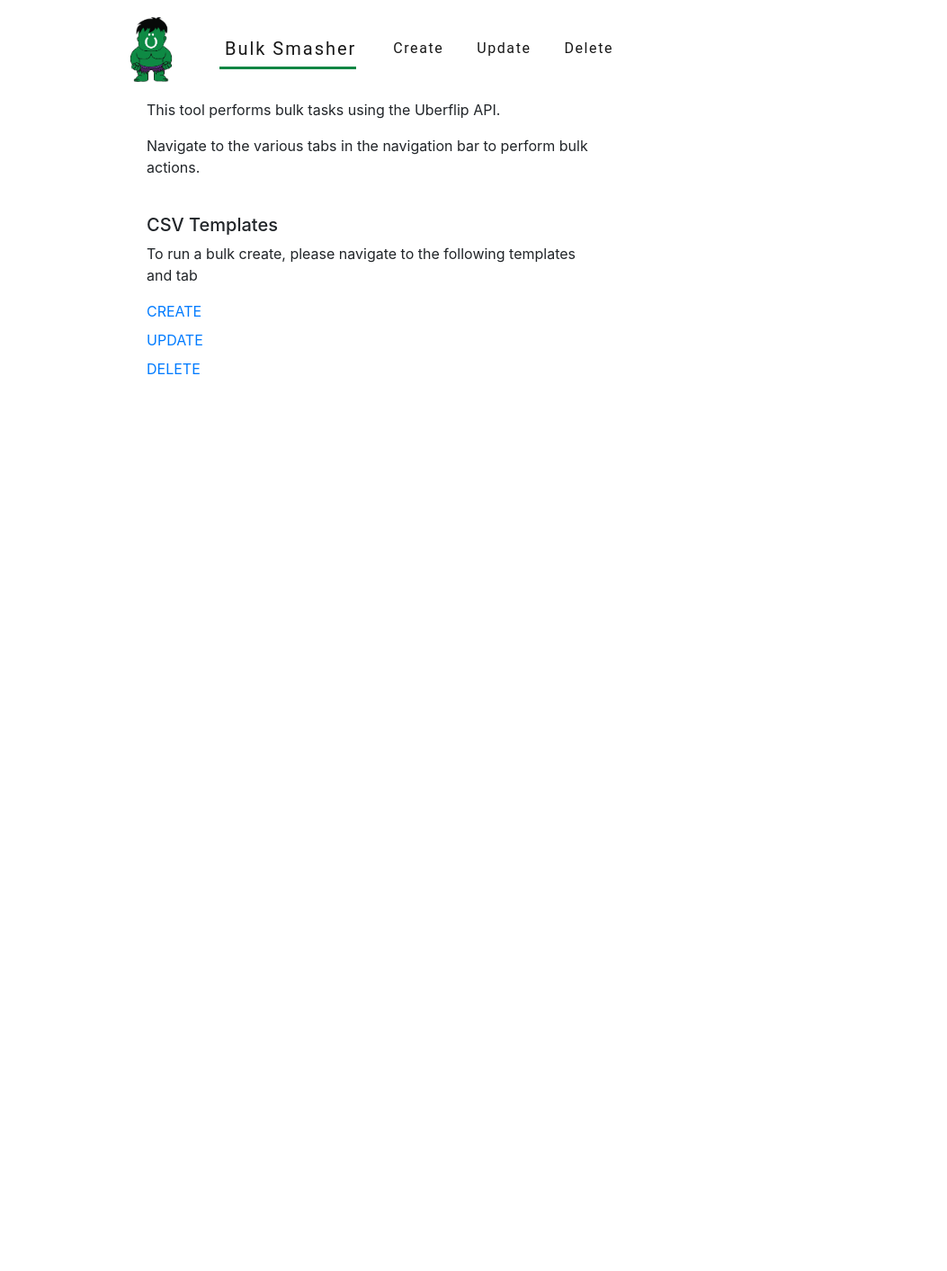
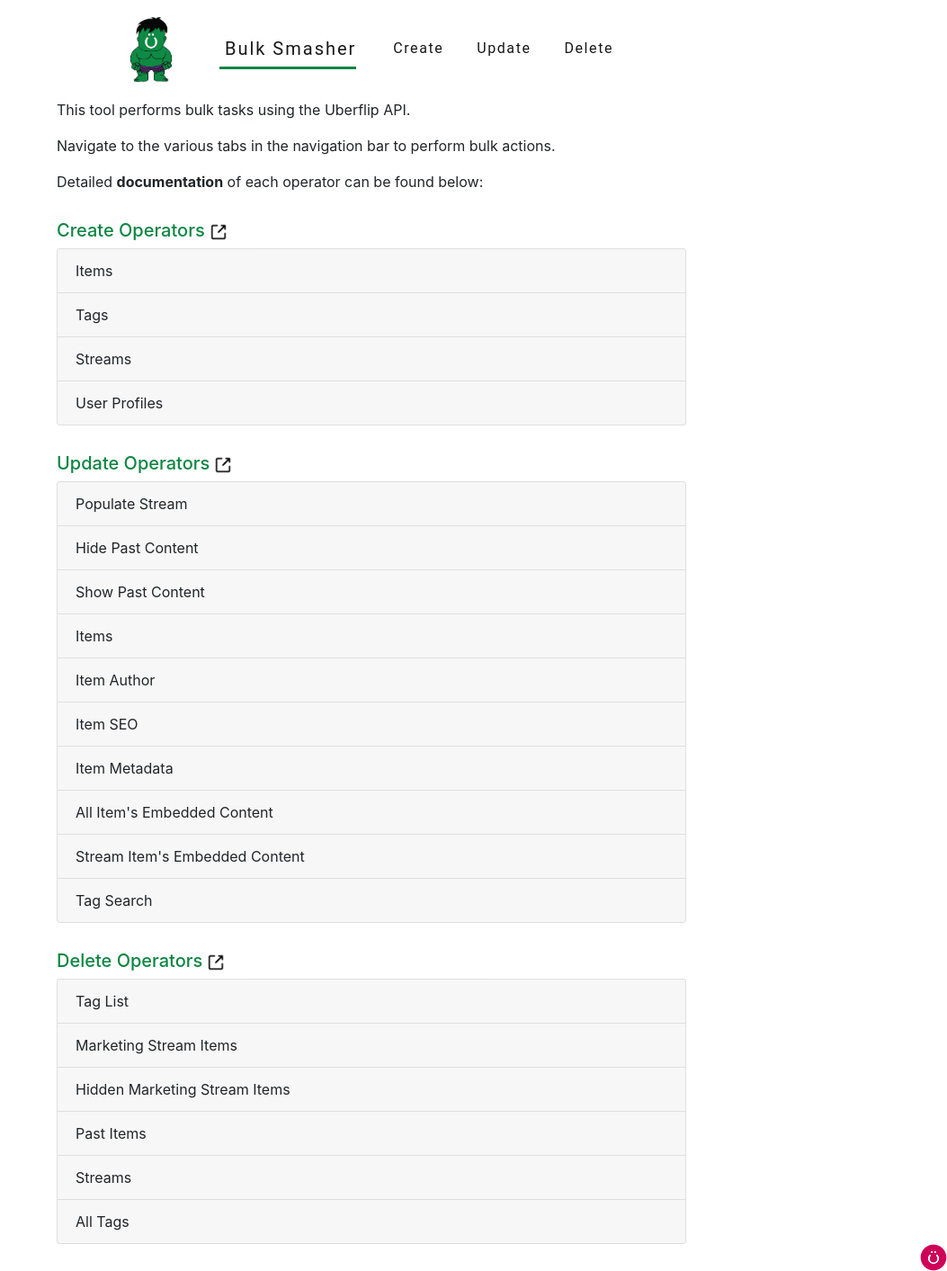
Before and after one commit to RG4421/bulk-smasher, a React (Create React App) app: page / in a window 1280 px wide. Shown: the whole page at 90% size, without its empty margins (227-1280 px from the left). Before the commit the page ends 800 px from the top, so only its background shows below. Built offline with nearby package versions, Linux system fonts and the light colour scheme.

Commit message:
Added in documentation layout

```diff
--- a/src/components/home.hook.js
+++ b/src/components/home.hook.js
@@ -1,6 +1,188 @@
 import React from 'react';
+import Accordion from 'react-bootstrap/Accordion'
+import Card from 'react-bootstrap/Card'
+import newWindow from '../images/newWindow.png'
+import logo from '../images/uf.png'
 
 function home (props) {
+
+    const Create = () => (
+        <Accordion>
+            <h5 style={{marginTop: 30}}><a style={{color: '#0e8643'}} href="https://docs.google.com/spreadsheets/d/1iuoyIPQHMsxZiSOefFQCCPsMSY8eqKUXAPSeg9lWGts/edit?usp=sharing" rel="noopener noreferrer" target="_blank">Create Operators<img style={{marginLeft: 5}} src={newWindow} width="20" height="20" alt="newWindow"/></a></h5>
+        <Card>
+            <Accordion.Toggle as={Card.Header} eventKey="0">
+            Items
+            </Accordion.Toggle>
+            <Accordion.Collapse eventKey="0">
+            <Card.Body>Hello! I'm another body</Card.Body>
+            </Accordion.Collapse>
+        </Card>
+        <Card>
+            <Accordion.Toggle as={Card.Header} eventKey="2">
+            Tags
+            </Accordion.Toggle>
+            <Accordion.Collapse eventKey="1">
+            <Card.Body>Hello! I'm another body</Card.Body>
+            </Accordion.Collapse>
+        </Card>
+        <Card>
+            <Accordion.Toggle as={Card.Header} eventKey="3">
+            Streams
+            </Accordion.Toggle>
+            <Accordion.Collapse eventKey="2">
+            <Card.Body>Hello! I'm another body</Card.Body>
+            </Accordion.Collapse>
+        </Card>
+        <Card>
+            <Accordion.Toggle as={Card.Header} eventKey="4">
+            User Profiles
+            </Accordion.Toggle>
+            <Accordion.Collapse eventKey="3">
+            <Card.Body>Hello! I'm another body</Card.Body>
+            </Accordion.Collapse>
+        </Card>
+        </Accordion>
+    )
+
+    const Update = () => (
+        <Accordion>
+            <h5 style={{marginTop: 30}}><a style={{color: '#0e8643'}} href="https://docs.google.com/spreadsheets/d/1IoKWwlaJFmgkLYsGBh-2frUKVbSwNupsMdWeZOUH9qI/edit?usp=sharing" rel="noopener noreferrer" target="_blank">Update Operators<img style={{marginLeft: 5}} src={newWindow} width="20" height="20" alt="newWindow"/></a></h5>
+            <Card>
+                <Accordion.Toggle as={Card.Header} eventKey="0">
+                Populate Stream
+                </Accordion.Toggle>
+                <Accordion.Collapse eventKey="0">
+                <Card.Body>Hello! I'm another body</Card.Body>
+                </Accordion.Collapse>
+            </Card>
+            <Card>
+                <Accordion.Toggle as={Card.Header} eventKey="2">
+                Hide Past Content
+                </Accordion.Toggle>
+                <Accordion.Collapse eventKey="2">
+                <Card.Body>Hello! I'm another body</Card.Body>
+                </Accordion.Collapse>
+            </Card>
+            <Card>
+                <Accordion.Toggle as={Card.Header} eventKey="3">
+                Show Past Content
+                </Accordion.Toggle>
+                <Accordion.Collapse eventKey="3">
+                <Card.Body>Hello! I'm another body</Card.Body>
+                </Accordion.Collapse>
+            </Card>
+            <Card>
+                <Accordion.Toggle as={Card.Header} eventKey="4">
+                Items
+                </Accordion.Toggle>
+                <Accordion.Collapse eventKey="4">
+                <Card.Body>Hello! I'm another body</Card.Body>
+                </Accordion.Collapse>
+            </Card>
+            <Card>
+                <Accordion.Toggle as={Card.Header} eventKey="4">
+                Item Author
+                </Accordion.Toggle>
+                <Accordion.Collapse eventKey="4">
+                <Card.Body>Hello! I'm another body</Card.Body>
+                </Accordion.Collapse>
+            </Card>
+            <Card>
+                <Accordion.Toggle as={Card.Header} eventKey="4">
+                Item SEO
+                </Accordion.Toggle>
+                <Accordion.Collapse eventKey="4">
+                <Card.Body>Hello! I'm another body</Card.Body>
+                </Accordion.Collapse>
+            </Card>
+            <Card>
+                <Accordion.Toggle as={Card.Header} eventKey="4">
+                Item Metadata
+                </Accordion.Toggle>
+                <Accordion.Collapse eventKey="4">
+                <Card.Body>Hello! I'm another body</Card.Body>
+                </Accordion.Collapse>
+            </Card>
+            <Card>
+                <Accordion.Toggle as={Card.Header} eventKey="4">
+                All Item's Embedded Content
+                </Accordion.Toggle>
+                <Accordion.Collapse eventKey="4">
+                <Card.Body>Hello! I'm another body</Card.Body>
+                </Accordion.Collapse>
+            </Card>
+            <Card>
+                <Accordion.Toggle as={Card.Header} eventKey="4">
+                Stream Item's Embedded Content
+                </Accordion.Toggle>
+                <Accordion.Collapse eventKey="4">
+                <Card.Body>Hello! I'm another body</Card.Body>
+                </Accordion.Collapse>
+            </Card>
+            <Card>
+                <Accordion.Toggle as={Card.Header} eventKey="4">
+                Tag Search
+                </Accordion.Toggle>
+                <Accordion.Collapse eventKey="4">
+                <Card.Body>Hello! I'm another body</Card.Body>
+                </Accordion.Collapse>
+            </Card>
+        </Accordion>
+    )
+
+    const Delete = () => (
+        <Accordion>
+            <h5 style={{marginTop: 30}}><a style={{color: '#0e8643'}} href="https://docs.google.com/spreadsheets/d/1IoKWwlaJFmgkLYsGBh-2frUKVbSwNupsMdWeZOUH9qI/edit?usp=sharing" rel="noopener noreferrer" target="_blank">Delete Operators<img style={{marginLeft: 5}} src={newWindow} width="20" height="20" alt="newWindow"/></a></h5>
+        <Card>
+            <Accordion.Toggle as={Card.Header} eventKey="0">
+            Tag List
+            </Accordion.Toggle>
+            <Accordion.Collapse eventKey="0">
+            <Card.Body>Hello! I'm another body</Card.Body>
+            </Accordion.Collapse>
+        </Card>
+        <Card>
+            <Accordion.Toggle as={Card.Header} eventKey="2">
+            Marketing Stream Items
+            </Accordion.Toggle>
+            <Accordion.Collapse eventKey="2">
+            <Card.Body>Hello! I'm another body</Card.Body>
+            </Accordion.Collapse>
+        </Card>
+        <Card>
+            <Accordion.Toggle as={Card.Header} eventKey="3">
+            Hidden Marketing Stream Items
+            </Accordion.Toggle>
+            <Accordion.Collapse eventKey="3">
+            <Card.Body>Hello! I'm another body</Card.Body>
+            </Accordion.Collapse>
+        </Card>
+        <Card>
+            <Accordion.Toggle as={Card.Header} eventKey="4">
+            Past Items
+            </Accordion.Toggle>
+            <Accordion.Collapse eventKey="4">
+            <Card.Body>Hello! I'm another body</Card.Body>
+            </Accordion.Collapse>
+        </Card>
+        <Card>
+            <Accordion.Toggle as={Card.Header} eventKey="4">
+            Streams
+            </Accordion.Toggle>
+            <Accordion.Collapse eventKey="4">
+            <Card.Body>Hello! I'm another body</Card.Body>
+            </Accordion.Collapse>
+        </Card>
+        <Card>
+            <Accordion.Toggle as={Card.Header} eventKey="4">
+            All Tags
+            </Accordion.Toggle>
+            <Accordion.Collapse eventKey="4">
+            <Card.Body>Hello! I'm another body</Card.Body>
+            </Accordion.Collapse>
+        </Card>
+        </Accordion>
+    )
 
     // Build of webpage
     return (
@@ -9,17 +191,14 @@
 
             <p>Navigate to the various tabs in the navigation bar to perform bulk actions.</p>
 
-            <h5 style={{marginTop: 40}}>CSV Templates</h5>
-            <div>
-                <p>To run a bulk create, please navigate to the following templates and tab</p>
-                <label><a href="https://docs.google.com/spreadsheets/d/1iuoyIPQHMsxZiSOefFQCCPsMSY8eqKUXAPSeg9lWGts/edit?usp=sharing" target="_blank" rel="noopener noreferrer">CREATE</a></label>
-            </div>
-            <div>
-                <label><a href="https://docs.google.com/spreadsheets/d/1IoKWwlaJFmgkLYsGBh-2frUKVbSwNupsMdWeZOUH9qI/edit?usp=sharing" target="_blank" rel="noopener noreferrer">UPDATE</a></label>
-            </div>
-            <div>
-                <label><a href="https://docs.google.com/spreadsheets/d/1VeXSwQ9Cq4uXct4fegW2er3vqa9RU4Yzc-oAFeFprL4/edit?usp=sharing" target="_blank" rel="noopener noreferrer">DELETE</a></label>
-            </div>
+            <p>Detailed <b>documentation</b> of each operator can be found below:</p>
+
+            <Create/>
+            <Update/>
+            <Delete/>
+
+            <img style={{position: "absolute", right: "0px"}} src={logo} width="30" height="30" alt="logo"/>
+
         </div>
     )
 }
--- a/src/styles/container.css
+++ b/src/styles/container.css
@@ -1,6 +1,6 @@
 .newContainer {
-    width: 500px;
-    max-width: 500px;
+    width: 700px;
+    max-width: 700px;
     margin-left: auto;
     margin-right: auto;
 }
```
Also changed, not shown: src/images/uf.png (added), 1 other file (tests, documents, lock files or other folders).
